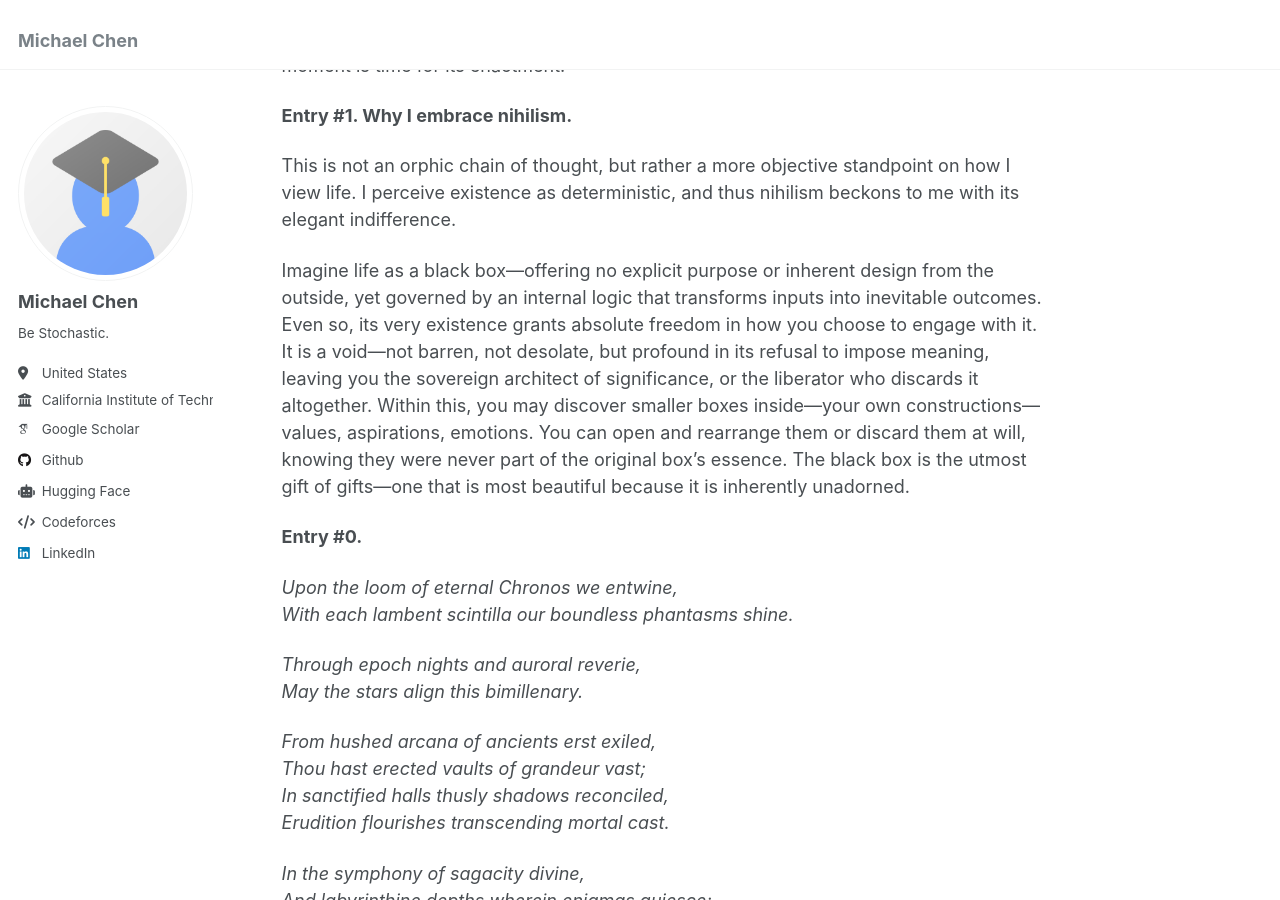
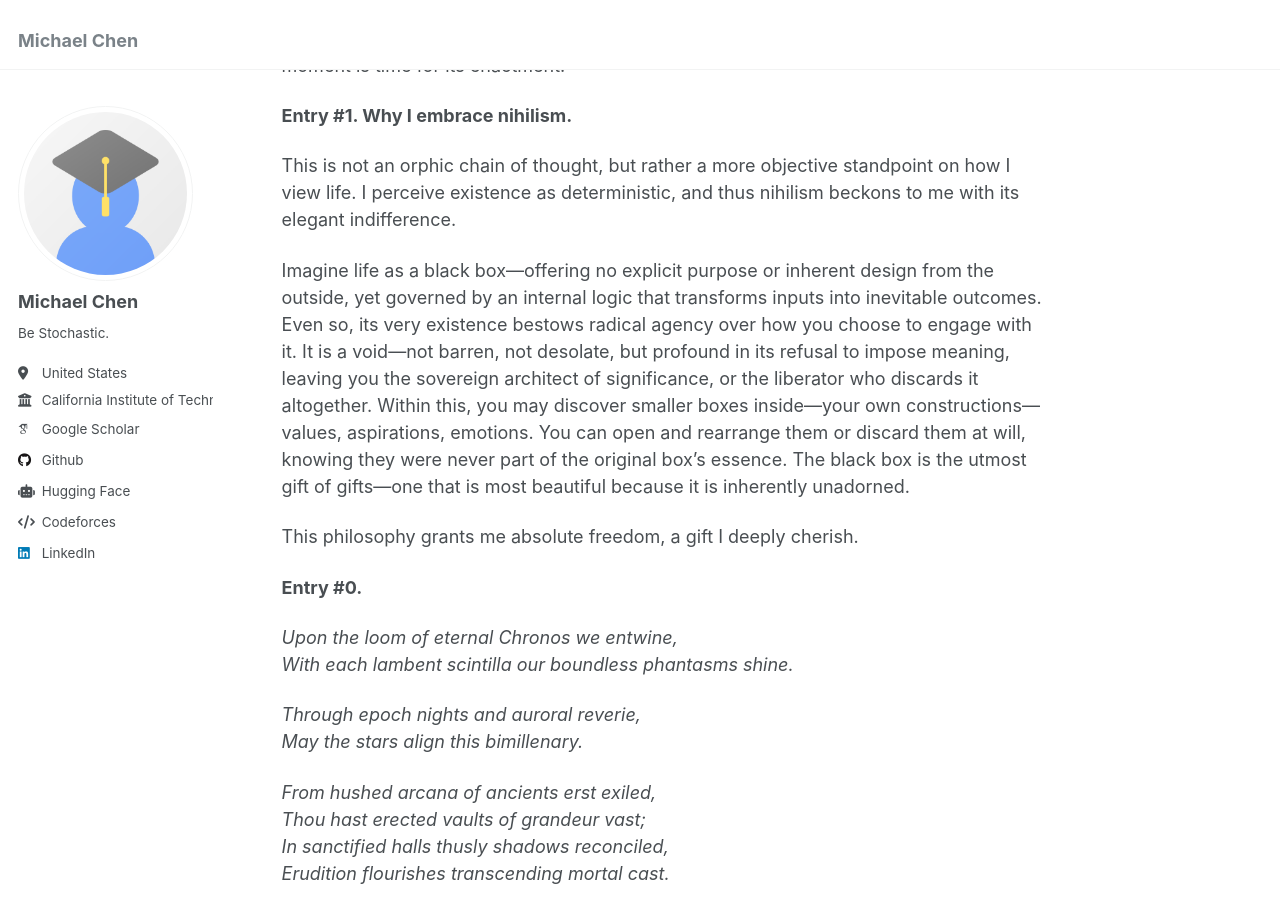
Before and after one commit to math-ysics/math-ysics.github.io, a Jekyll site: the page built from _pages/stochastic.md, in a window 1280 px wide and 900 px high, scrolled down 1010 px. Built offline with Jekyll 4.4.1, drawn with Linux system fonts in a browser that asks for light colours; some web fonts are replaced.

Commit message:
Update stochastic.md

```diff
--- a/_pages/stochastic.md
+++ b/_pages/stochastic.md
@@ -40,7 +40,9 @@
 
 This is not an orphic chain of thought, but rather a more objective standpoint on how I view life. I perceive existence as deterministic, and thus nihilism beckons to me with its elegant indifference.
 
-Imagine life as a black box—offering no explicit purpose or inherent design from the outside, yet governed by an internal logic that transforms inputs into inevitable outcomes. Even so, its very existence grants absolute freedom in how you choose to engage with it. It is a void—not barren, not desolate, but profound in its refusal to impose meaning, leaving you the sovereign architect of significance, or the liberator who discards it altogether. Within this, you may discover smaller boxes inside—your own constructions—values, aspirations, emotions. You can open and rearrange them or discard them at will, knowing they were never part of the original box’s essence. The black box is the utmost gift of gifts—one that is most beautiful because it is inherently unadorned.
+Imagine life as a black box—offering no explicit purpose or inherent design from the outside, yet governed by an internal logic that transforms inputs into inevitable outcomes. Even so, its very existence bestows radical agency over how you choose to engage with it. It is a void—not barren, not desolate, but profound in its refusal to impose meaning, leaving you the sovereign architect of significance, or the liberator who discards it altogether. Within this, you may discover smaller boxes inside—your own constructions—values, aspirations, emotions. You can open and rearrange them or discard them at will, knowing they were never part of the original box’s essence. The black box is the utmost gift of gifts—one that is most beautiful because it is inherently unadorned.
+
+This philosophy grants me absolute freedom, a gift I deeply cherish.
 
 **Entry #0.**
 
```
